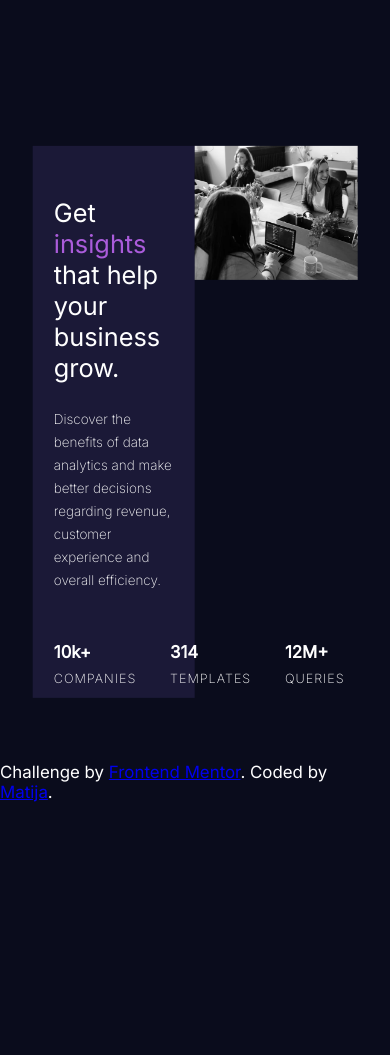
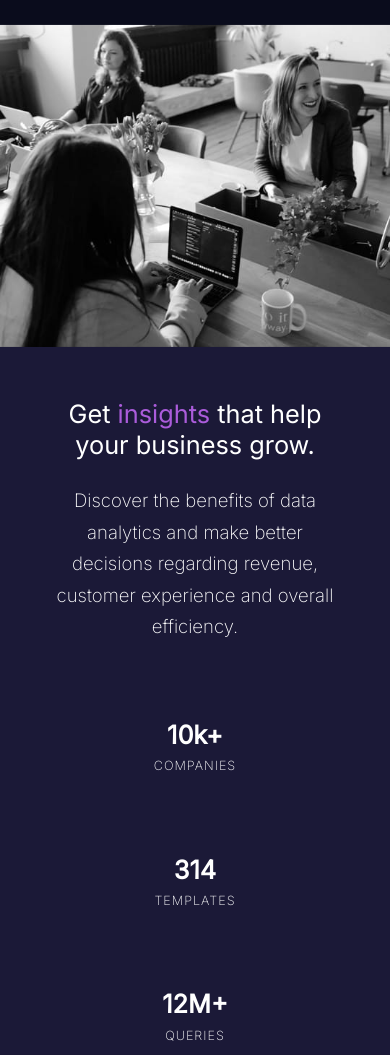
Before and after one commit to Matija0408/stats-preview-card-component-main, a plain HTML site: page index.html in a window 390 px wide. Before the commit the page ends 844 px from the top, so only its background shows below. Drawn offline with Linux system fonts and the light colour scheme.

Commit message:
Project made mobile friendly and finished

```diff
--- a/style.css
+++ b/style.css
@@ -23,6 +23,7 @@ body{
 }
 .wrapper{
   position: absolute;
+  width: 60%;
   top: 50%;
   left: 50%;
   transform: translate(-50%, -50%);
@@ -34,7 +35,7 @@ body{
 }
 
 img{
-  max-width: 100%;
+  width: 100%;
   height: auto;
   display: block;
 }
@@ -54,13 +55,14 @@ img{
 }
 
 .description > h1 {
+  max-width: 100%;
   font-weight: 400;
   margin-top: 6vh;
 }
 
 .description-paragraph{
   font-weight: 200;
-  font-size: 1.6vh;
+  font-size: 1.9vh;
   line-height: 1.7em;
   margin-top: 3vh;
   margin-bottom: 1vh;
@@ -71,8 +73,8 @@ h4{
 }
 
 .individual-stat{
-  margin-right: 4vh;
-  margin-top: 5vh;
+  margin-right: 9vh;
+  margin-top: 8vh;
 }
 
 .stat-paragraph {
@@ -83,26 +85,31 @@ h4{
 }
 
 
-@media screen and (max-width: 376px){
+@media screen and (max-width: 1025px){
   .wrapper{
-    /* width: 100%; */
-    /* position:static !important; */
+    width: 100%;
     grid-template-columns: 100%;
     grid-template-areas: "image-box" "text-box";
+    text-align: center;
+    margin-top: 7em;
   }
-  /* .stats{
+  .stats{
     display: flex;
     flex-flow: column;
-    align-items: center;
+    justify-content: center;
     text-align: center;
-  } */
+  }
   .description-paragraph{
     font-size: 2.2vh;
   }
-  /* .attribution{
-    position:initial;
-    bottom: 5%;
-    right: 5%;
-    color: white;
-  } */
+  .attribution{
+    display: none;
+  }
+  .individual-stat{
+   margin-top: 8vh;
+   margin-right: 0vh;
+  }
+  h4{
+    font-size: 3vh;
+  }
 }
```
